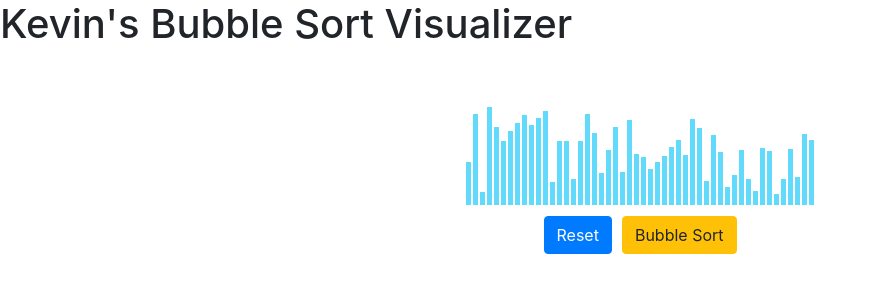
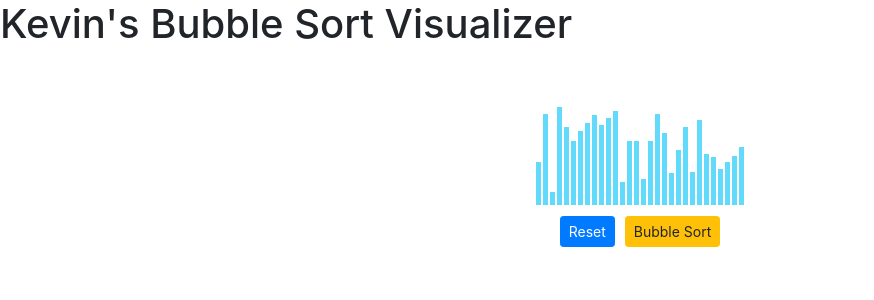
Before and after one commit to Uvacoder/sorting-visualizer2, a React (Create React App) app: page / in a window 1280 px wide. Shown: the top 300 px of the page, without its empty margins (0-874 px from the left). Built offline with nearby package versions, Linux system fonts and the light colour scheme.

Commit message:
minor adjustments

```diff
--- a/src/bars.css
+++ b/src/bars.css
@@ -32,5 +32,5 @@
 .bar_sorted {
 	margin: 1px;
 	width: 5px;
-	background-color: cyan !important;
+	background-color: green !important;
 }
--- a/src/components/SortingVisualizer.js
+++ b/src/components/SortingVisualizer.js
@@ -21,7 +21,7 @@ export default class SortingVisualizer extends Component {
 	resetArray = () => {
 		// reset the array to random values
 		const arr = [];
-		for (let i = 0; i < 50; i++) {
+		for (let i = 0; i < 30; i++) {
 			arr.push(getRandomIntFromInterval(10, 100));
 		}
 		this.setState({
@@ -36,9 +36,9 @@ export default class SortingVisualizer extends Component {
 		let len = this.state.arr.length;
 		let arr = this.state.arr;
 		for (let i = 0; i < len; i++) {
-			await sleep(50);
+			await sleep(40);
 			for (let j = 0; j < len - i - 1; j++) {
-				await sleep(25);
+				await sleep(20);
 				this.setState({ currentIndexJ: j, currentIndexJpp: j + 1 });
 				if (arr[j] > arr[j + 1]) {
 					let temp = arr[j];
@@ -71,12 +71,15 @@ export default class SortingVisualizer extends Component {
 		});
 		// buttons:
 		const resetButton = (
-			<Button onClick={this.resetArray} style={{ marginRight: "10px" }}>
+			<Button
+				onClick={this.resetArray}
+				style={{ marginRight: "10px" }}
+				size="sm">
 				Reset
 			</Button>
 		);
 		const bubbleSortButton = (
-			<Button variant="warning" onClick={this.bubbleSort}>
+			<Button variant="warning" onClick={this.bubbleSort} size="sm">
 				Bubble Sort
 			</Button>
 		);
```
